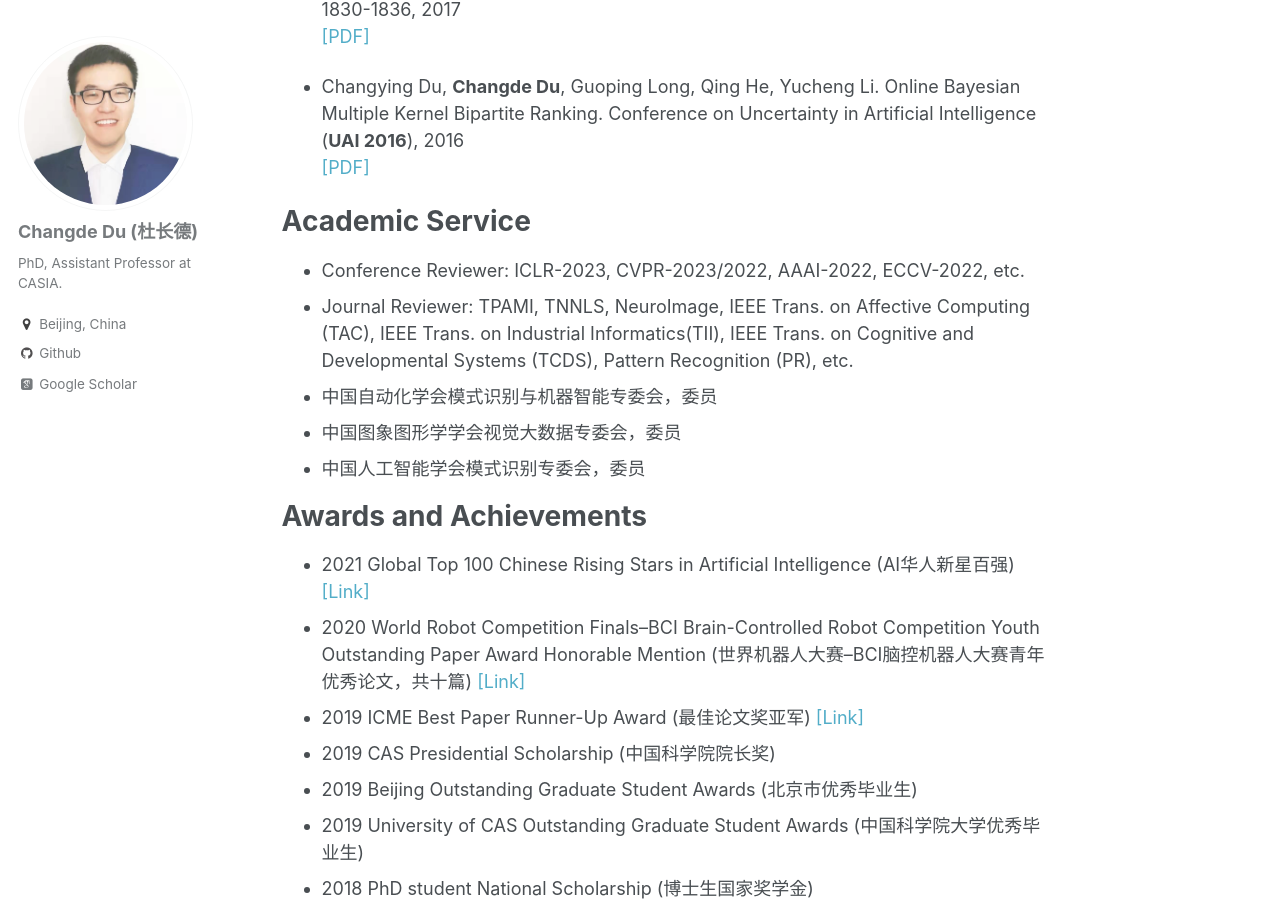
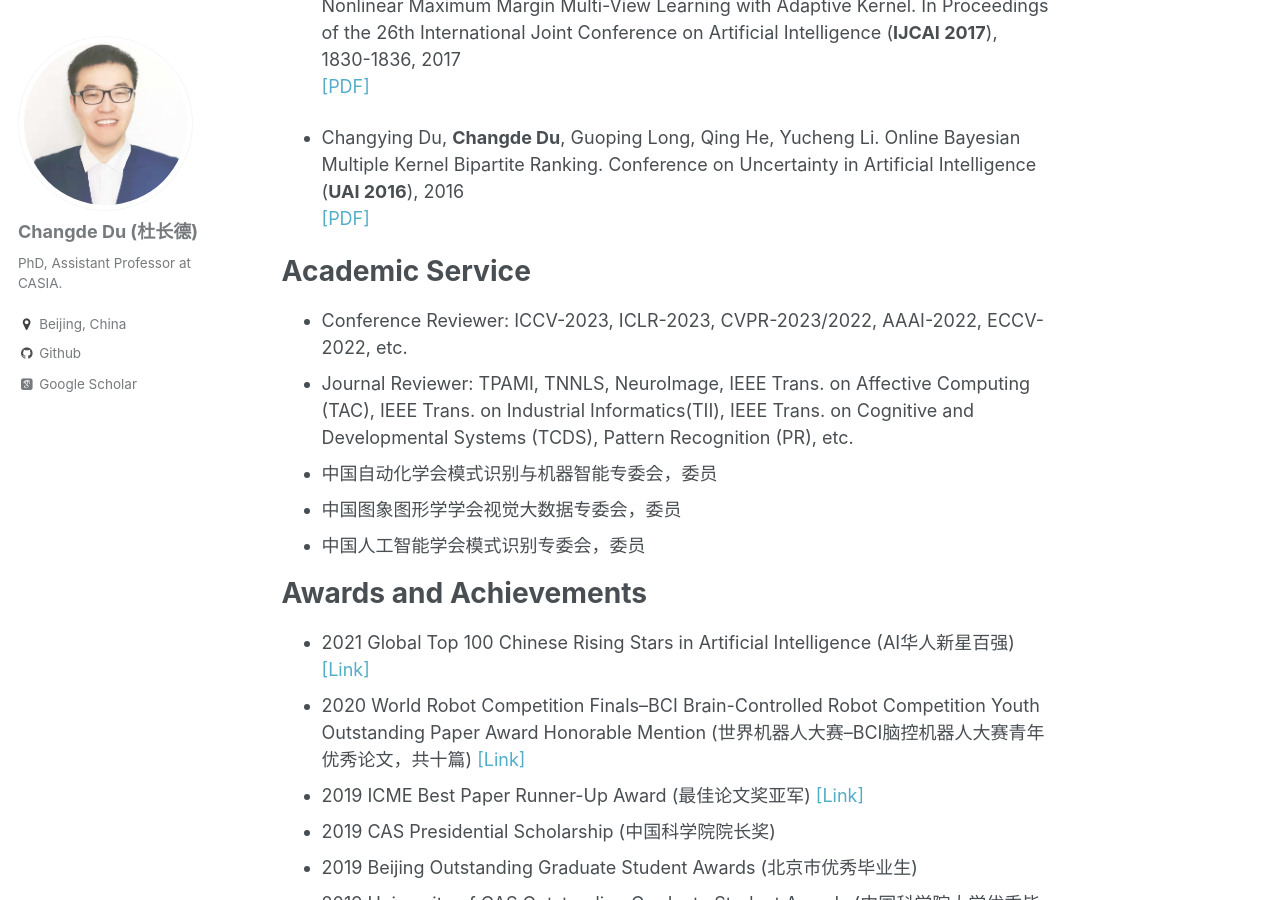
Before and after one commit to ChangdeDu/changdedu.github.io, a Jekyll site: the page built from _pages/about.md, in a window 1280 px wide and 900 px high, scrolled down 5189 px. Built offline with Jekyll 4.4.1, drawn with Linux system fonts in a browser that asks for light colours; some web fonts are replaced; some of the changed text lies outside the part shown.

Commit message:
Update about.md

```diff
--- a/_pages/about.md
+++ b/_pages/about.md
@@ -19,6 +19,8 @@ My research interest broadly includes artificial intelligence, cognitive neurosc
 I have published 30+ research papers in top-tier AI/ML conferences and journals, including AAAI, KDD, IJCAI, ACMMM, MICCAI, UAI, IEEE TNNLS/TMM/TCDS, Information Fusion, and Pattern Recognition. I won the Best Paper Runner-Up Award in IEEE ICME 2019.
 
 # News
+- 02/2023: I will serve as a reviewer for **ICCV-2023**
+
 - 11/2022：入选中国人工智能学会—华为 MindSpore 学术奖励基金
 
 - 11/2022: I will serve as a reviewer for **CVPR-2023**
@@ -120,7 +122,7 @@ In Proceedings of the 26th International Joint Conference on Artificial Intellig
 Conference on Uncertainty in Artificial Intelligence (**UAI 2016**), 2016  <br>[[PDF]](http://auai.org/uai2016/proceedings/papers/13.pdf)
 
 # Academic Service
-- Conference Reviewer: ICLR-2023, CVPR-2023/2022, AAAI-2022, ECCV-2022, etc.
+- Conference Reviewer: ICCV-2023, ICLR-2023, CVPR-2023/2022, AAAI-2022, ECCV-2022, etc.
 - Journal Reviewer: TPAMI, TNNLS, NeuroImage, IEEE Trans. on Affective Computing (TAC), IEEE Trans. on Industrial Informatics(TII), IEEE Trans. on Cognitive and Developmental Systems (TCDS), Pattern Recognition (PR), etc.
 - 中国自动化学会模式识别与机器智能专委会，委员
 - 中国图象图形学学会视觉大数据专委会，委员
```
